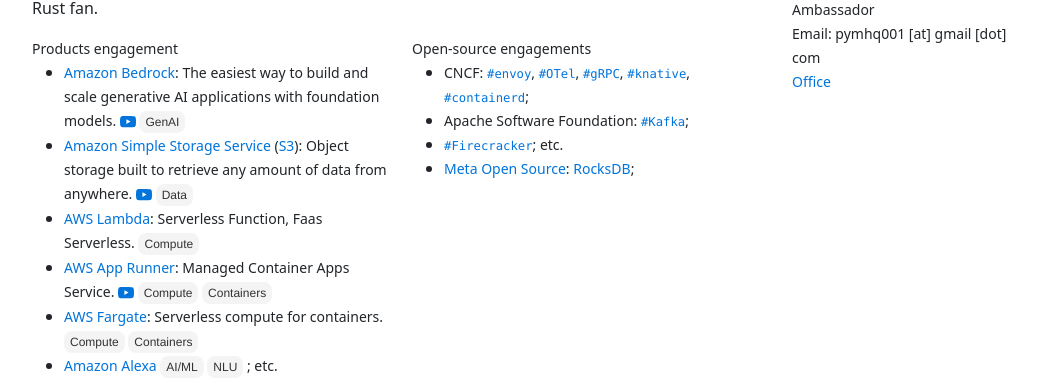
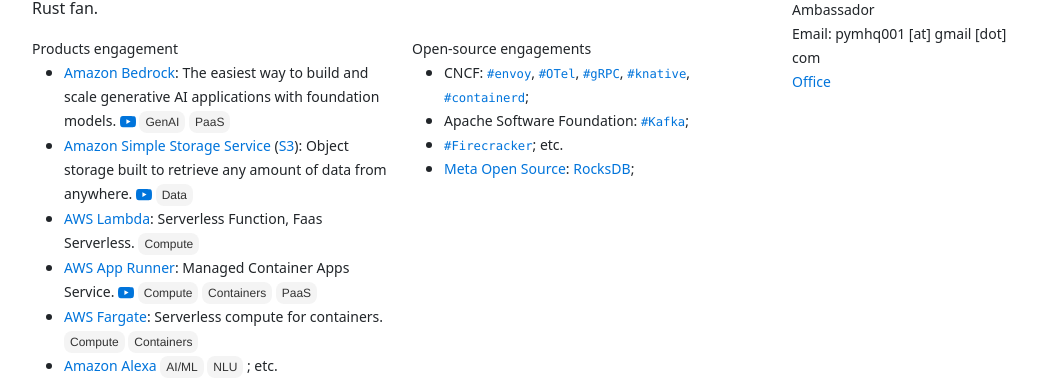
Before and after one commit to gfw001/gfw001.github.io, a Jekyll site: the page index.html, which Jekyll copies as it is, in a window 1280 px wide and 900 px high. Shown: the part 334-721 px from the top of the window, without its empty margins (50-1092 px from the left). Built offline with Jekyll 4.4.1, drawn with Linux system fonts in a browser that asks for light colours.

Commit message:
Update index.html

```diff
--- a/index.html
+++ b/index.html
@@ -137,7 +137,7 @@
 		<svg xmlns="http://www.w3.org/2000/svg" width="16" height="16" fill="currentColor" class="bi bi-youtube" viewBox="0 0 16 16">
                 <path d="M8.051 1.999h.089c.822.003 4.987.033 6.11.335a2.01 2.01 0 0 1 1.415 1.42c.101.38.172.883.22 1.402l.01.104.022.26.008.104c.065.914.073 1.77.074 1.957v.075c-.001.194-.01 1.108-.082 2.06l-.008.105-.009.104c-.05.572-.124 1.14-.235 1.558a2.007 2.007 0 0 1-1.415 1.42c-1.16.312-5.569.334-6.18.335h-.142c-.309 0-1.587-.006-2.927-.052l-.17-.006-.087-.004-.171-.007-.171-.007c-1.11-.049-2.167-.128-2.654-.26a2.007 2.007 0 0 1-1.415-1.419c-.111-.417-.185-.986-.235-1.558L.09 9.82l-.008-.104A31.4 31.4 0 0 1 0 7.68v-.123c.002-.215.01-.958.064-1.778l.007-.103.003-.052.008-.104.022-.26.01-.104c.048-.519.119-1.023.22-1.402a2.007 2.007 0 0 1 1.415-1.42c.487-.13 1.544-.21 2.654-.26l.17-.007.172-.006.086-.003.171-.007A99.788 99.788 0 0 1 7.858 2h.193zM6.4 5.209v4.818l4.157-2.408L6.4 5.209z"/>
                 </svg>
-		</a> <button>GenAI</button> </small>
+		</a> <button>GenAI</button> <button>PaaS</button> </small>
 		      </li>
 		      <li>
 			      <small><a href="https://aws.amazon.com/s3/">Amazon Simple Storage Service</a> (<a href="https://www.lastweekinaws.com/blog/s3-as-an-eternal-service/">S3</a>): Object storage built to retrieve any amount of data from anywhere. <a href="https://youtu.be/sYDJYqvNeXU?si=efahW1_V7OMujFyD">
@@ -154,7 +154,7 @@
 		<svg xmlns="http://www.w3.org/2000/svg" width="16" height="16" fill="currentColor" class="bi bi-youtube" viewBox="0 0 16 16">
                 <path d="M8.051 1.999h.089c.822.003 4.987.033 6.11.335a2.01 2.01 0 0 1 1.415 1.42c.101.38.172.883.22 1.402l.01.104.022.26.008.104c.065.914.073 1.77.074 1.957v.075c-.001.194-.01 1.108-.082 2.06l-.008.105-.009.104c-.05.572-.124 1.14-.235 1.558a2.007 2.007 0 0 1-1.415 1.42c-1.16.312-5.569.334-6.18.335h-.142c-.309 0-1.587-.006-2.927-.052l-.17-.006-.087-.004-.171-.007-.171-.007c-1.11-.049-2.167-.128-2.654-.26a2.007 2.007 0 0 1-1.415-1.419c-.111-.417-.185-.986-.235-1.558L.09 9.82l-.008-.104A31.4 31.4 0 0 1 0 7.68v-.123c.002-.215.01-.958.064-1.778l.007-.103.003-.052.008-.104.022-.26.01-.104c.048-.519.119-1.023.22-1.402a2.007 2.007 0 0 1 1.415-1.42c.487-.13 1.544-.21 2.654-.26l.17-.007.172-.006.086-.003.171-.007A99.788 99.788 0 0 1 7.858 2h.193zM6.4 5.209v4.818l4.157-2.408L6.4 5.209z"/>
                 </svg>
-		</a> <button>Compute</button> <button>Containers</button> </small>
+		</a> <button>Compute</button> <button>Containers</button> <button>PaaS</button> </small>
 		      </li>
 		      <li>
 			      <small><a href="https://aws.amazon.com/fargate/">AWS Fargate</a>: Serverless compute for containers. <button>Compute</button> <button>Containers</button> </small>
```
